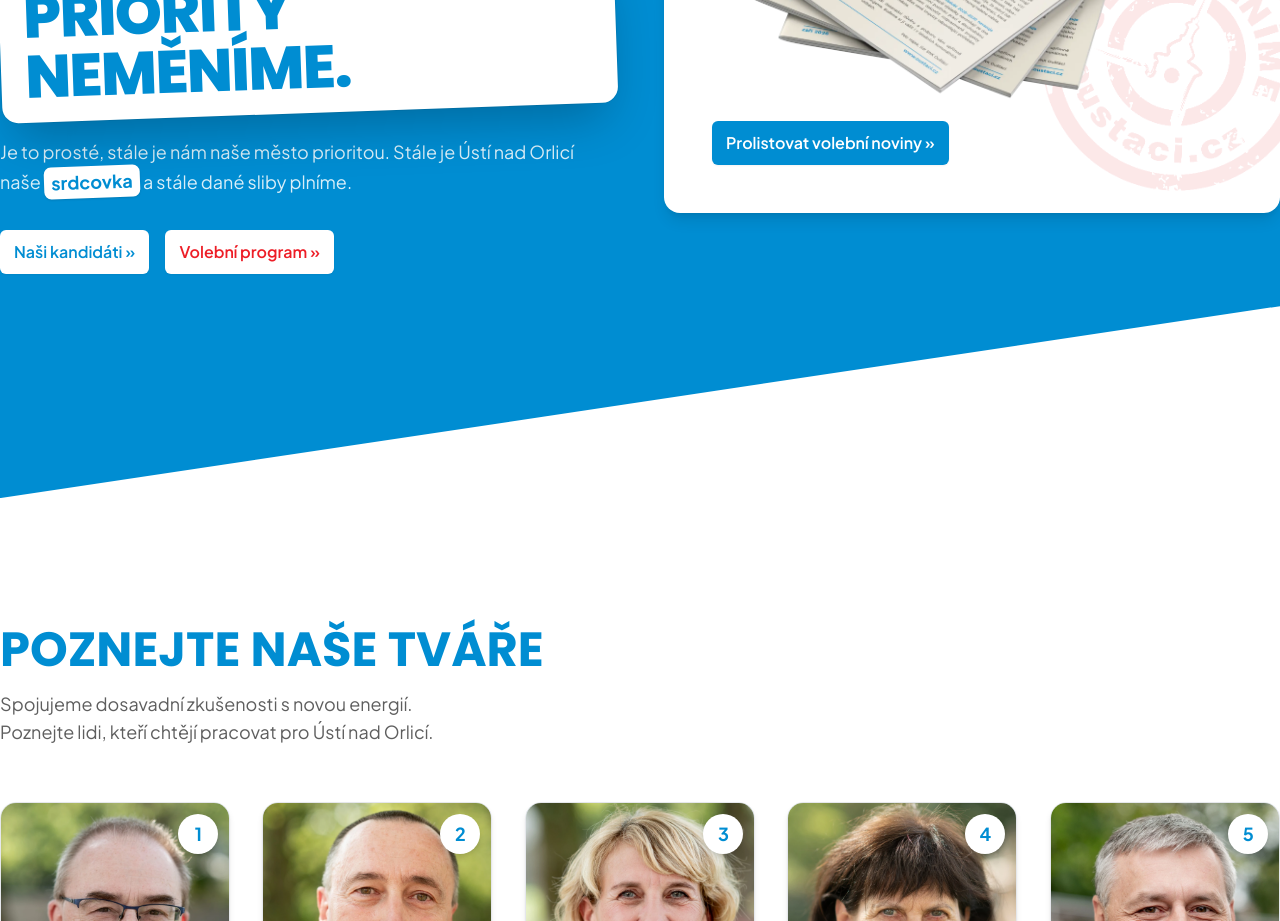
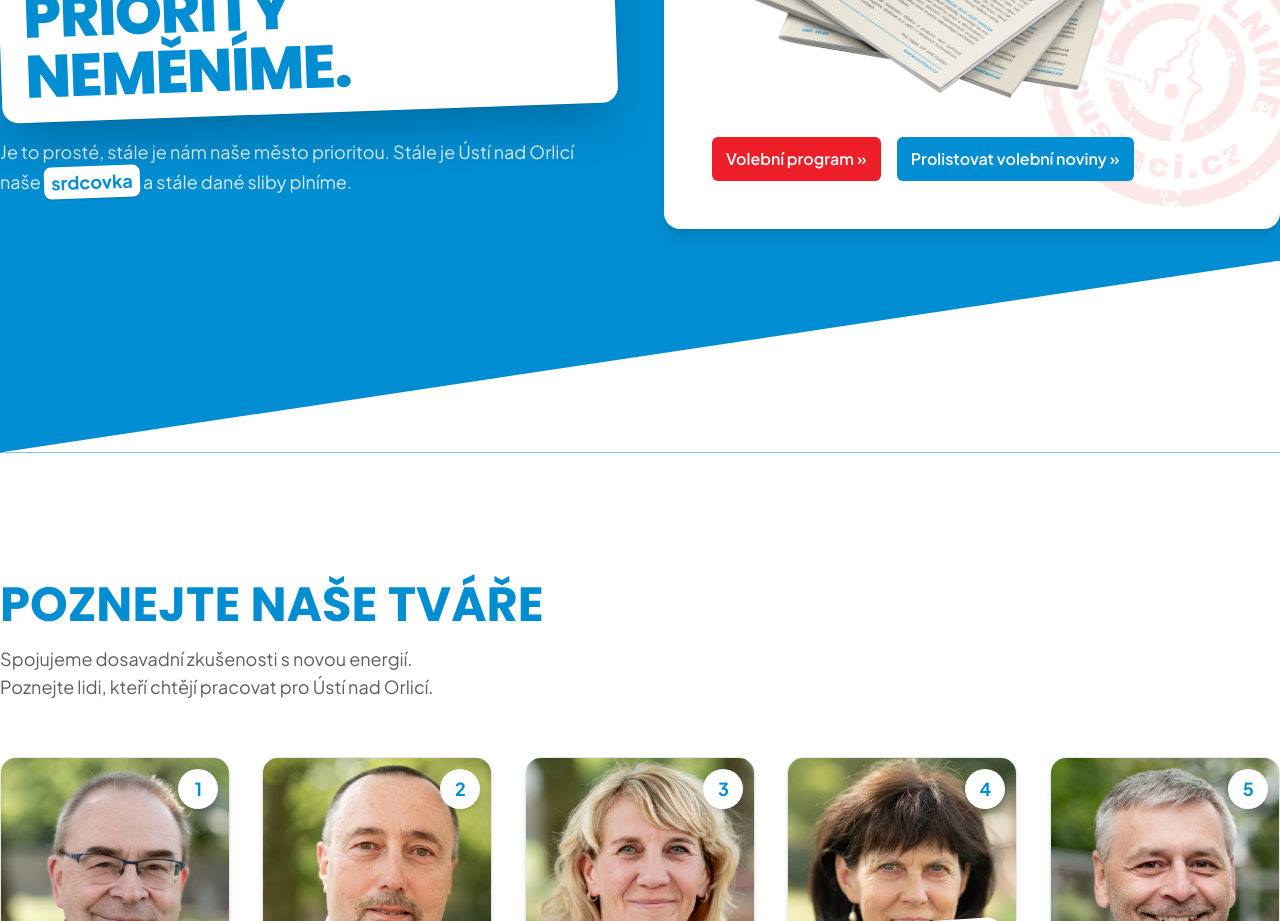
Before and after one commit to Lossmeril/oustaci, a Next.js app: page / in a window 1280 px wide. Shown: the part 1480-2401 px from the top of the page. Built offline with nearby package versions, Linux system fonts and the light colour scheme.

Commit message:
fix (about): about sectionn cleanup

```diff
--- a/components/aboutSection.tsx
+++ b/components/aboutSection.tsx
@@ -59,16 +59,6 @@ const AboutSection = () => {
                 nad&nbsp;Orlicí naše <em>srdcovka</em> a&nbsp;stále dané sliby
                 plníme.
               </p>
-
-              <div className="mt-8 flex flex-wrap gap-4">
-                <Button label="Naši kandidáti" href="#kandidati" inverted />
-                <Button
-                  label="Volební program"
-                  href="#program"
-                  secondary
-                  inverted
-                />
-              </div>
             </div>
           </div>
 
--- a/components/newspaperCard.tsx
+++ b/components/newspaperCard.tsx
@@ -34,7 +34,8 @@ const NewspaperCard = () => {
           className="hover:-rotate-2 hover:scale-105 transition-transform duration-300 ease-in-out"
         />
 
-        <div className="flex justify-start">
+        <div className="flex justify-start gap-4 mt-4">
+          <Button label="Volební program" href="#program" secondary />
           <Button label="Prolistovat volební noviny" href="#noviny" />
         </div>
       </div>
```
